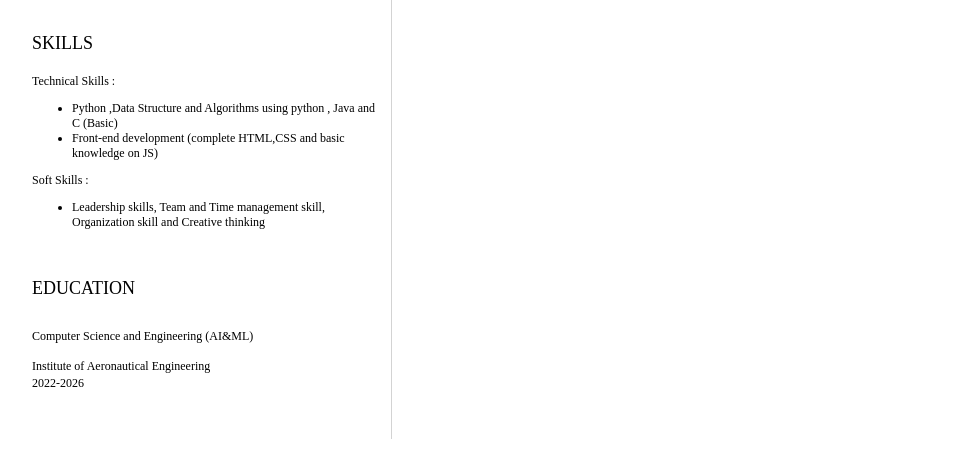
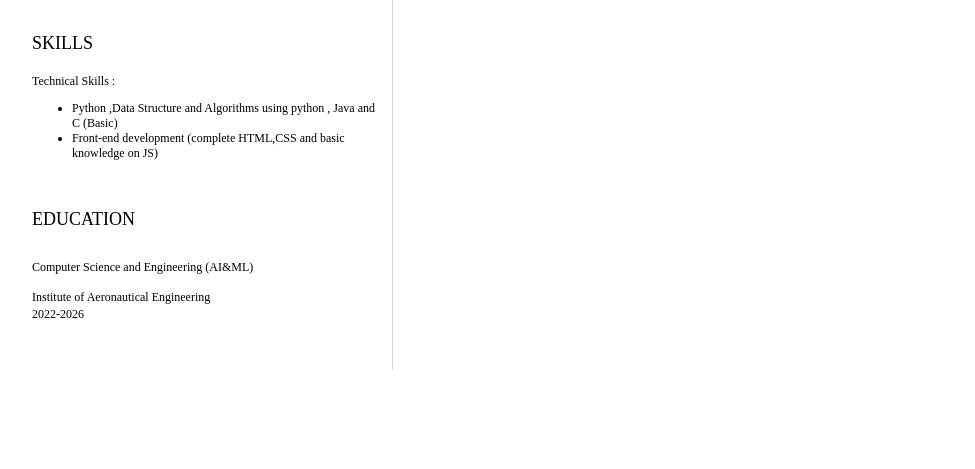
Before and after one commit to ManiGaneshwari/Resume, a plain HTML site: page index.html in a window 1280 px wide. Shown: the part 331-800 px from the top of the page, without its empty margins (152-1127 px from the left). Drawn offline with Linux system fonts and the light colour scheme.

Commit message:
modified

```diff
--- a/index.html
+++ b/index.html
@@ -35,11 +35,7 @@
 						<li>Python ,Data Structure and Algorithms using python , Java and C (Basic)</li>
 						<li>Front-end development (complete HTML,CSS and basic knowledge on JS)</li>
 					</ul>
-					<p>Soft Skills :</p>
-					<ul>
-						<li> Leadership skills, Team and Time management skill, Organization skill and Creative thinking
-						</li>
-					</ul>
+
 				</section>
 				<section>
 					<h2>EDUCATION</h2>
--- a/style.css
+++ b/style.css
@@ -53,6 +53,6 @@ h1, h2, h3 {
     font-weight: 100;
     margin-bottom: 0;
 }
-#mainLeft {
-    border-right: 1px solid lightgray;
+#mainRight {
+    border-left: 1px solid lightgray;
 }
```
